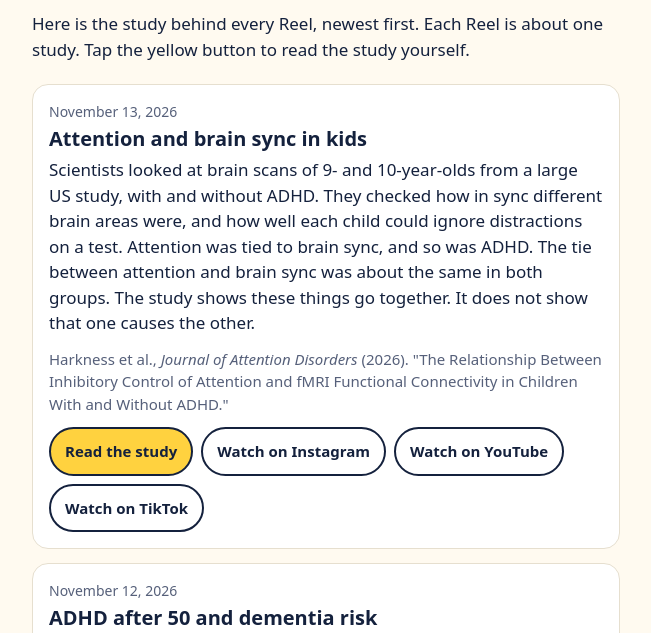
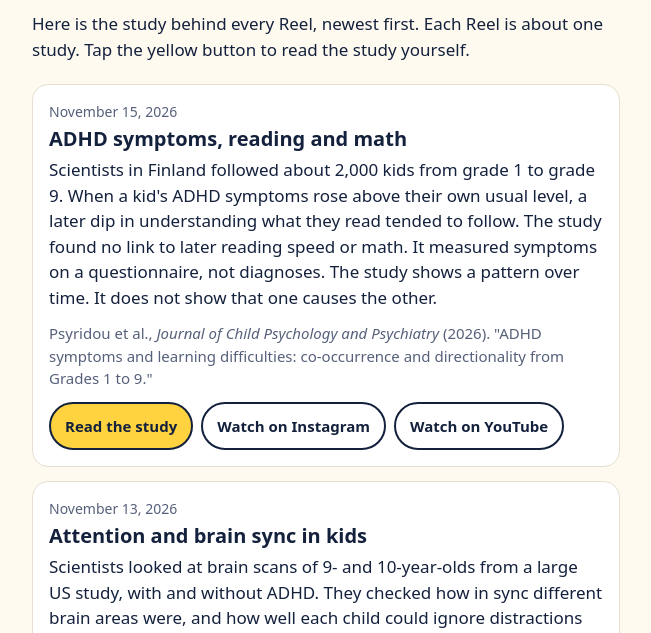
Before and after one commit to adhdscoop/adhdscoop.github.io, a plain HTML site: page index.html in a window 1280 px wide. Shown: the part 99-732 px from the top of the page, without its empty margins (314-965 px from the left). Drawn offline with Linux system fonts and the light colour scheme.

Commit message:
Add Reel 5: ADHD symptoms, reading and math (Finland)
Co-Authored-By: Claude Opus 5.5 <noreply@anthropic.com>

```diff
--- a/index.html
+++ b/index.html
@@ -41,6 +41,18 @@ footer a{color:var(--link)}
 <p class="lede">Here is the study behind every Reel, newest first. Each Reel is about one study. Tap the yellow button to read the study yourself.</p>
 
 <!-- To add a Reel: copy one <article> block, put it at the top, and change the date, title, sentence, citation and links. -->
+
+<article>
+  <p class="date">November 15, 2026</p>
+  <h2>ADHD symptoms, reading and math</h2>
+  <p>Scientists in Finland followed about 2,000 kids from grade 1 to grade 9. When a kid's ADHD symptoms rose above their own usual level, a later dip in understanding what they read tended to follow. The study found no link to later reading speed or math. It measured symptoms on a questionnaire, not diagnoses. The study shows a pattern over time. It does not show that one causes the other.</p>
+  <p class="cite">Psyridou et al., <i>Journal of Child Psychology and Psychiatry</i> (2026). "ADHD symptoms and learning difficulties: co-occurrence and directionality from Grades 1 to 9."</p>
+  <ul class="links">
+    <li><a class="paper" href="https://doi.org/10.1111/jcpp.70244">Read the study</a></li>
+    <li><a href="https://www.instagram.com/adhdscoop/reel/Dfym_XJMoqv/">Watch on Instagram</a></li>
+    <li><a href="https://youtube.com/shorts/XfL8BqM-w08">Watch on YouTube</a></li>
+  </ul>
+</article>
 
 <article>
   <p class="date">November 13, 2026</p>
```
